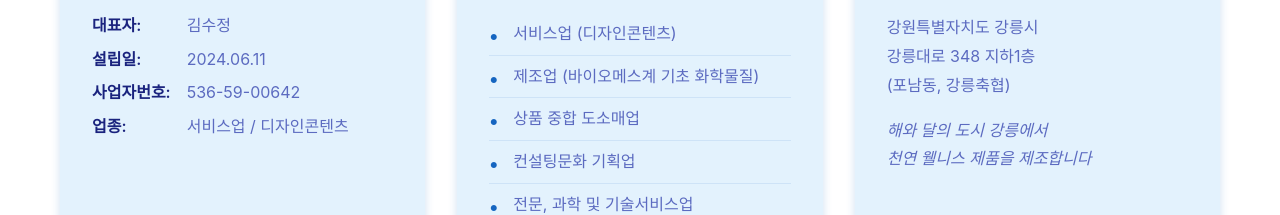
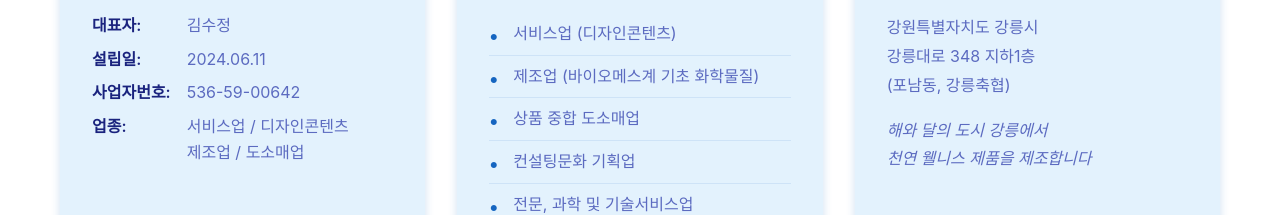
Before and after one commit to drjo70/ohdal, a website: page index.html in a window 1280 px wide. Shown: the part 3411-3626 px from the top of the page. Drawn offline with Linux system fonts and the light colour scheme.

Commit message:
feat: 회사 정보 업종에 제조업/도소매업 추가
- 기존: 서비스업 / 디자인콘텐츠
- 추가: 제조업 / 도소매업
- 2개 라인으로 구분하여 표시

```diff
--- a/index.html
+++ b/index.html
@@ -221,7 +221,7 @@
                         <dt>사업자번호:</dt>
                         <dd>536-59-00642</dd>
                         <dt>업종:</dt>
-                        <dd>서비스업 / 디자인콘텐츠</dd>
+                        <dd>서비스업 / 디자인콘텐츠<br>제조업 / 도소매업</dd>
                     </dl>
                 </div>
 
```
